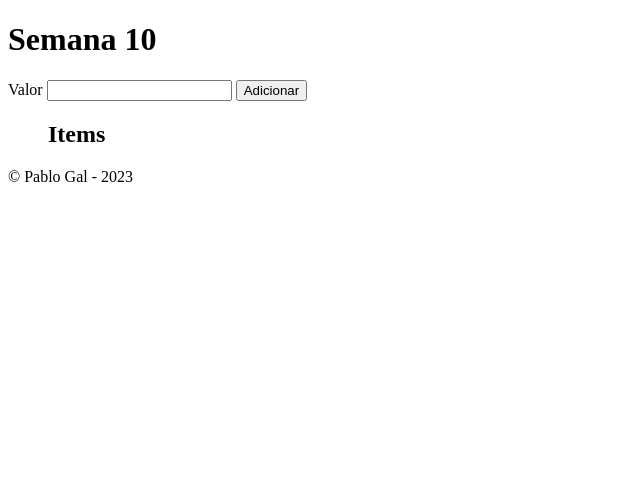
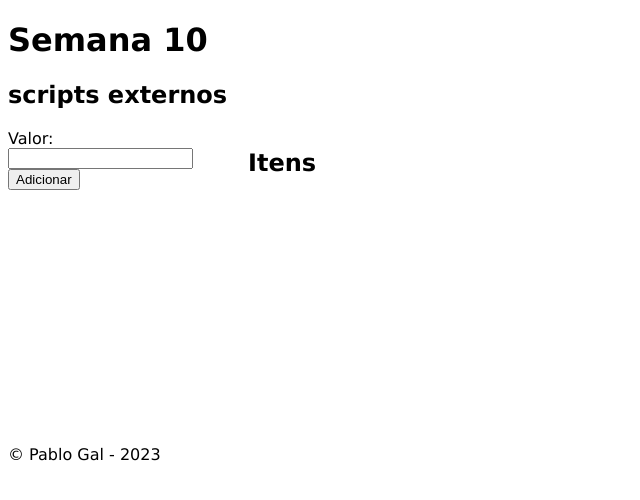
Before and after one commit to ufjf-dcc121/ufjf-dcc121-2023-1-atv10-pablo-castro, a plain HTML site: page index.html in a window 1280 px wide. Shown: the whole page, without its empty margins (0-640 px from the left). Drawn offline with Linux system fonts and the light colour scheme.

Commit message:
muda posicionamento

```diff
--- a/index.html
+++ b/index.html
@@ -4,23 +4,25 @@
     <meta charset="UTF-8">
     <meta http-equiv="X-UA-Compatible" content="IE=edge">
     <meta name="viewport" content="width=device-width, initial-scale=1.0">
+    <link rel="stylesheet" href="style.css">
     <title>Semana 10</title>
 </head>
 <body>
     <header>
         <h1>Semana 10</h1>
+        <h2>scripts externos</h2>
     </header>
     <main>
         <section id="formulario">
         <form name="entrada">
-            <label for="valor">Valor</label>
+            <label for="valor">Valor:</label>
             <input type="Number" name="valor" id="valor">
             <input type="submit" value="Adicionar">
         </form>
     </section>
-    <section id="items">
+    <section id="itens">
         <ol>
-            <h1>Items</h1>
+            <h1>Itens</h1>
         </ol>
     </section>
     </main>
```
